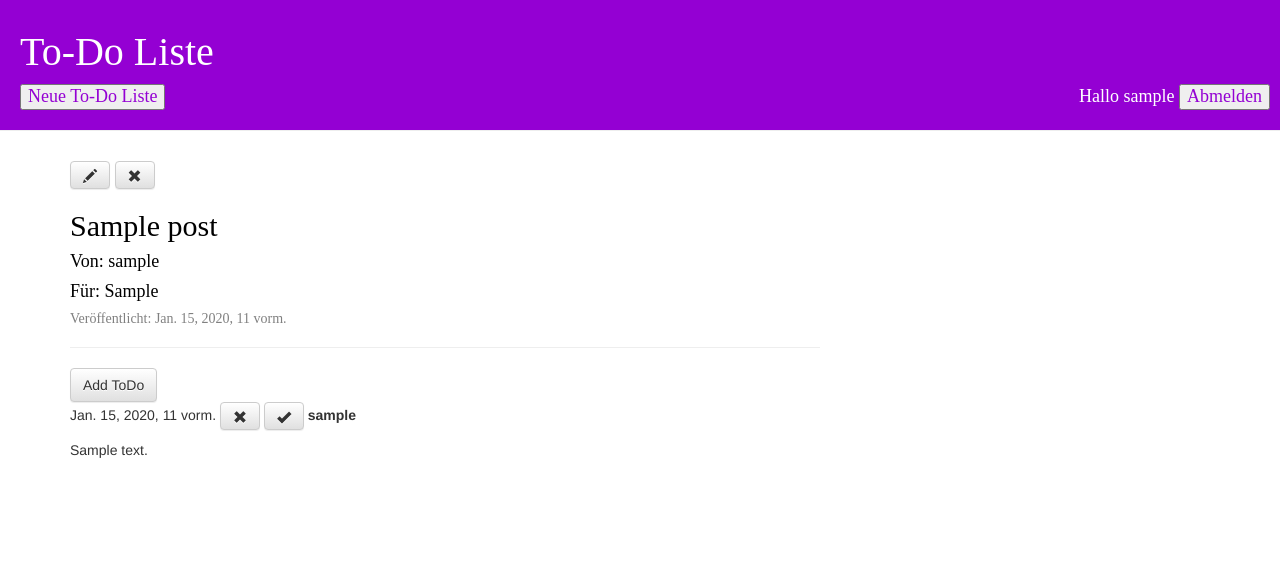
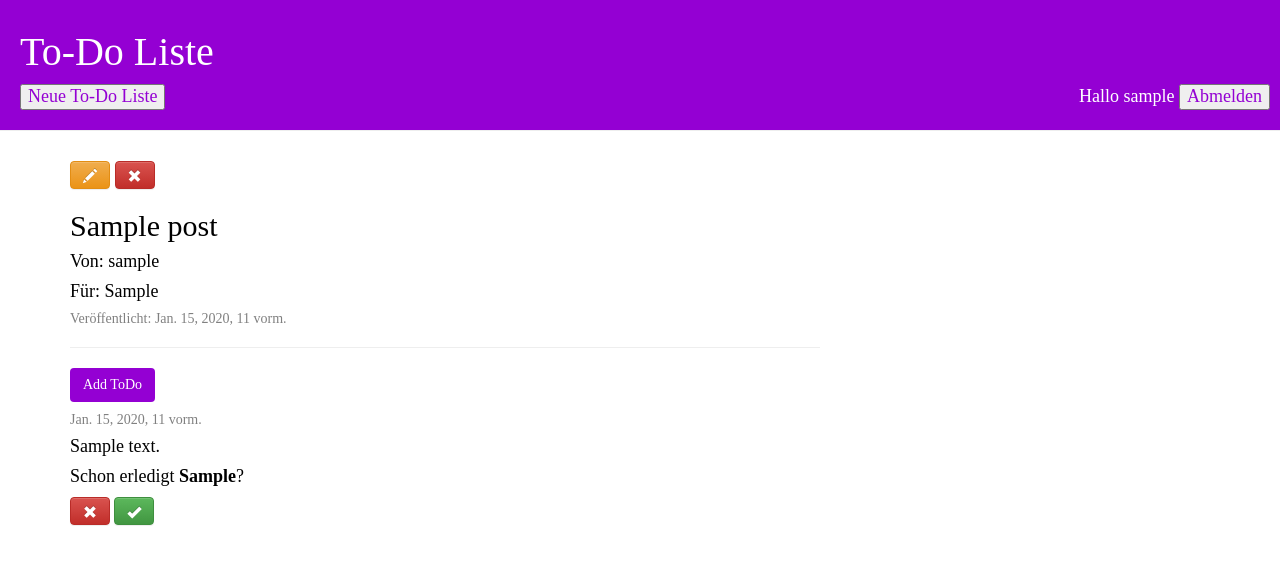
Before and after one commit to GWENECKHARDT/ba2020_S0573026_S0573811, a Django app: page /list/1/ in a window 1280 px wide. Shown: the top 565 px of the page. Run offline with Django 3.2, Linux system fonts and the light colour scheme; a user stored in the database is signed in; tables that the repository leaves empty hold one stand-in row (values such as "Sample post"); some libraries are stand-ins or nearby versions; some web fonts are replaced.

Commit message:
19. CSS weitergemacht.

```diff
--- a/todolist/static/css/todoliste.css
+++ b/todolist/static/css/todoliste.css
@@ -10,12 +10,13 @@
     background-color: darkviolet;
     margin-top: 0;
     padding: 10px 10px 10px 20px;
+    font-family: 'Poppins', bold;
 }
 
 .page-header h1 a
 {
     color: white;
-    font-family: 'Poppins', fed;
+    font-family: 'Poppins', bold;
     font-size: 30pt
 }
 
@@ -29,6 +30,22 @@
 {
     color: white;
     float: right;
+    font-family: 'Poppins';
+}
+
+.btn-custom
+{
+    color: white;
+    background-color: darkviolet;
+    font-family: 'Poppins', bold;
+}
+
+.btn-link
+{
+    color: darkviolet;
+    padding: 0px 0px;
+    font-family: 'Poppins', bold;
+
 }
 
 h2
--- a/todolist/templates/registration/login.html
+++ b/todolist/templates/registration/login.html
@@ -18,8 +18,10 @@
         </tr>
         </table>
 
-        <input type="submit" value="Einloggen" />
+        <input class="btn btn-custom" type="submit" value="Einloggen" />
         <input type="hidden" name="next" value="{{ next }}" />
-        <p>Noch kein Nutzer? Registriere dich <a href="{% url 'register' %}"target="blank"><strong>hier</strong></a>
+        <p>Noch kein Nutzer? Registriere dich <a class="btn-link" href="{% url 'register' %}"target="blank"><strong>hier</strong></a>
     </form>
+
+<img src="ListeBild.JPG" width="300" height="300">
 {% endblock %}
--- a/todolist/templates/todolist/add_todo_to_list.html
+++ b/todolist/templates/todolist/add_todo_to_list.html
@@ -4,6 +4,6 @@
     <h1>Neues ToDo</h1>
     <form method="POST" class="post-form">{% csrf_token %}
         {{ form.as_p }}
-        <button type="submit" class="save btn btn-default">Bestätigen</button>
+        <button type="submit" class="save btn btn-custom">Bestätigen</button>
     </form>
 {% endblock %}
--- a/todolist/templates/todolist/base.html
+++ b/todolist/templates/todolist/base.html
@@ -5,8 +5,9 @@
         <link rel="stylesheet" href="//maxcdn.bootstrapcdn.com/bootstrap/3.2.0/css/bootstrap.min.css">
         <link rel="stylesheet" href="//maxcdn.bootstrapcdn.com/bootstrap/3.2.0/css/bootstrap-theme.min.css">
         <link rel="stylesheet" href="{% static 'css/todoliste.css' %}">
-<!--        <link href="//fonts.google.com/specimen/Pacifico?query=paci" rel="stylesheet" type="text/css"-->
-<!--        <link href="//fonts.googleapis.com/css?family=Lobster&subset=latin,latin-ext" rel="stylesheet" type="text/css">-->
+        <link href="//fonts.google.com/specimen/Pacifico?query=paci" rel="stylesheet" type="text/css">
+        <link href="//fonts.googleapis.com/css?family=Lobster&subset=latin,latin-ext" rel="stylesheet" type="text/css">
+        <link href="//fonts.google.com/specimen/Poppins?query=poppins&selection.family=Poppins:wght@400;500" rel="stylesheet" type="text/css">
     </head>
    <body>
             <div class="page-header">
--- a/todolist/templates/todolist/list_detail.html
+++ b/todolist/templates/todolist/list_detail.html
@@ -6,8 +6,8 @@
         {% if post.published_date %}
         {% endif %}
         {% if user.is_authenticated %}
-            <h4><a class="btn btn-default" href="{% url 'list_edit' pk=post.pk %}"><span class="glyphicon glyphicon-pencil"></span></a>
-            <a class="btn btn-default" href="{% url 'list_remove' pk=post.pk %}"><span class="glyphicon glyphicon-remove"></span></a></h4>
+        <h4><a class="btn btn-warning" href="{% url 'list_edit' pk=post.pk %}"><span class="glyphicon glyphicon-pencil"></span></a>
+            <a class="btn btn-danger" href="{% url 'list_remove' pk=post.pk %}"><span class="glyphicon glyphicon-remove"></span></a></h4>
         {% endif %}
         <h2>{{ post.title }}</h2>
         <h4><p>Von: {{ post.author}}</p></h4>
@@ -18,17 +18,17 @@
     </div>
 <!--Ab hier für die ToDos:-->
     <hr>
-    <a class="btn btn-default" href="{% url 'add_todo_to_list' pk=post.pk %}">Add ToDo</a>
+    <a class="btn btn-custom" href="{% url 'add_todo_to_list' pk=post.pk %}">Add ToDo</a>
     {% for todo in post.todos.all %}
         <div class="todo">
             <div class="date">
-            {{ todo.created_date }}
+                <p><h5>{{ todo.created_date }}<h5/></p>
+            <p><h4>{{ todo.text|linebreaks }}</h4></p>
+            <p><h4>Schon erledigt <strong>{{ post.to }}</strong>?</h4></p>
             {% if not comment.approved_comment %}
-                <a class="btn btn-default" href="{% url 'todo_remove' pk=todo.pk %}"><span class="glyphicon glyphicon-remove"></span></a>
-                <a class="btn btn-default" href="{% url 'todo_approve' pk=todo.pk %}"><span class="glyphicon glyphicon-ok"></span></a>
+                <a class="btn btn-danger" href="{% url 'todo_remove' pk=todo.pk %}"><span class="glyphicon glyphicon-remove"></span></a>
+                <a class="btn btn-success" href="{% url 'todo_approve' pk=todo.pk %}"><span class="glyphicon glyphicon-ok"></span></a>
             {% endif %}
-            <strong>{{ todo.author }}</strong>
-            <p>{{ todo.text|linebreaks }}</p>
         </div>
     {% empty %}
         <p>Noch keine ToDos vorhanden.</p>
--- a/todolist/templates/todolist/list_edit.html
+++ b/todolist/templates/todolist/list_edit.html
@@ -4,6 +4,6 @@
     <h2>Neue ToDo-Liste</h2>
     <form method="POST" class="post-form">{% csrf_token %}
         {{ form.as_p }}
-        <h3><button type="submit" class="save btn btn-default">Bestätigen</button></h3>
+        <h3><button type="submit" class="save btn btn-custom">Bestätigen</button></h3>
     </form>
 {% endblock %}
```
Also changed, not shown: todolist/templates/registration/register.html (+7 -3 lines), todolist/templates/registration/ListeBild.JPG (added), todolist/templates/registration/TODO-Liste-DIN-A3-mit-Ringbuchmechanik.jpg (added).
